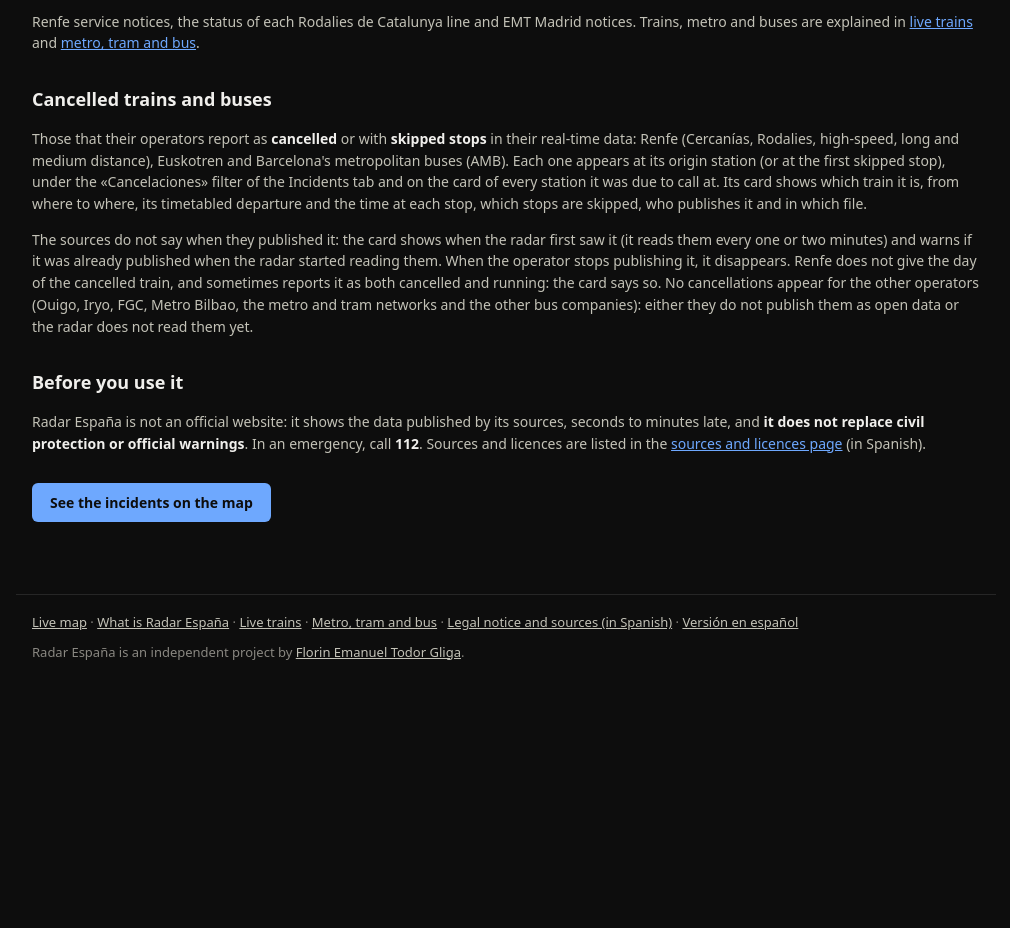
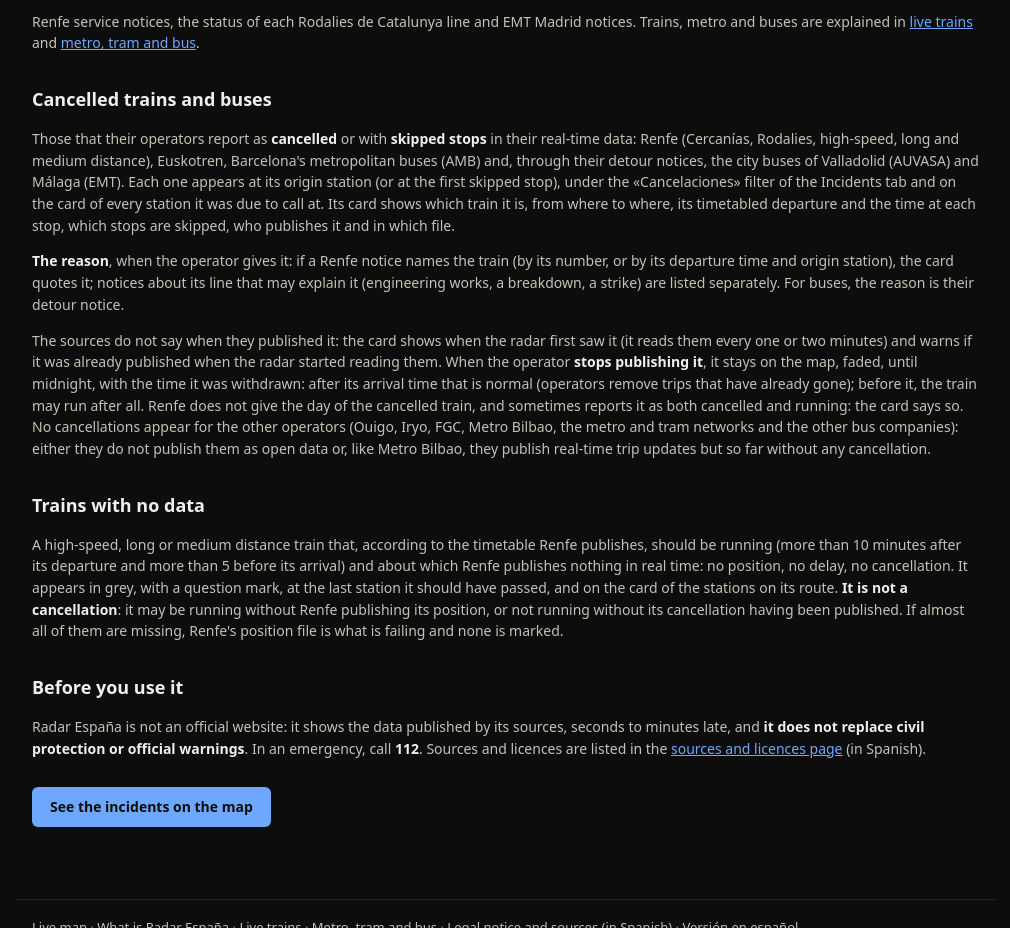
Before and after one commit to FlorinTodor/radar-es, a website: page public/en/incidents-and-emergencies.html in a window 1280 px wide. Shown: the part 1989-2917 px from the top of the page, without its empty margins (134-1144 px from the left). Before the commit the page ends 2693 px from the top, so only its background shows below. Drawn offline with Linux system fonts and the light colour scheme; no server answers.

Commit message:
Textos: el motivo, las cancelaciones retiradas, los trenes sin datos y los avisos de AUVASA y EMT Málaga en las páginas, el aviso legal y el README

```diff
--- a/public/en/incidents-and-emergencies.html
+++ b/public/en/incidents-and-emergencies.html
@@ -138,17 +138,32 @@
 
     <h2 id="cancellations">Cancelled trains and buses</h2>
     <p>Those that their operators report as <strong>cancelled</strong> or with <strong>skipped stops</strong> in their
-      real-time data: Renfe (Cercanías, Rodalies, high-speed, long and medium distance), Euskotren and Barcelona's
-      metropolitan buses (AMB). Each one appears at its origin station (or at the first skipped stop), under the
-      «Cancelaciones» filter of the Incidents tab and on the card of every station it was due to call at. Its card shows
-      which train it is, from where to where, its timetabled departure and the time at each stop, which stops are skipped,
-      who publishes it and in which file.</p>
+      real-time data: Renfe (Cercanías, Rodalies, high-speed, long and medium distance), Euskotren, Barcelona's
+      metropolitan buses (AMB) and, through their detour notices, the city buses of Valladolid (AUVASA) and Málaga (EMT).
+      Each one appears at its origin station (or at the first skipped stop), under the «Cancelaciones» filter of the
+      Incidents tab and on the card of every station it was due to call at. Its card shows which train it is, from where
+      to where, its timetabled departure and the time at each stop, which stops are skipped, who publishes it and in which
+      file.</p>
+    <p><strong>The reason</strong>, when the operator gives it: if a Renfe notice names the train (by its number, or by
+      its departure time and origin station), the card quotes it; notices about its line that may explain it (engineering
+      works, a breakdown, a strike) are listed separately. For buses, the reason is their detour notice.</p>
     <p>The sources do not say when they published it: the card shows when the radar first saw it (it reads them every
       one or two minutes) and warns if it was already published when the radar started reading them. When the operator
-      stops publishing it, it disappears. Renfe does not give the day of the cancelled train, and sometimes reports it as
-      both cancelled and running: the card says so. No cancellations appear for the other operators (Ouigo, Iryo, FGC,
-      Metro Bilbao, the metro and tram networks and the other bus companies): either they do not publish them as open
-      data or the radar does not read them yet.</p>
+      <strong>stops publishing it</strong>, it stays on the map, faded, until midnight, with the time it was withdrawn:
+      after its arrival time that is normal (operators remove trips that have already gone); before it, the train may run
+      after all. Renfe does not give the day of the cancelled train, and sometimes reports it as both cancelled and
+      running: the card says so. No cancellations appear for the other operators (Ouigo, Iryo, FGC, Metro Bilbao, the
+      metro and tram networks and the other bus companies): either they do not publish them as open data or, like Metro
+      Bilbao, they publish real-time trip updates but so far without any cancellation.</p>
+
+    <h2 id="no-data">Trains with no data</h2>
+    <p>A high-speed, long or medium distance train that, according to the timetable Renfe publishes, should be running
+      (more than 10 minutes after its departure and more than 5 before its arrival) and about which Renfe publishes
+      nothing in real time: no position, no delay, no cancellation. It appears in grey, with a question mark, at the last
+      station it should have passed, and on the card of the stations on its route. <strong>It is not a
+      cancellation</strong>: it may be running without Renfe publishing its position, or not running without its
+      cancellation having been published. If almost all of them are missing, Renfe's position file is what is failing and
+      none is marked.</p>
 
     <h2>Before you use it</h2>
     <p>Radar España is not an official website: it shows the data published by its sources, seconds to minutes late,
```
Also changed, not shown: public/en/live-trains.html (+1 -1 lines), public/incidencias-y-emergencias.html (+24 -10 lines), public/legal.html (+3 -3 lines), public/trenes-en-tiempo-real.html (+1 -1 lines), README.md.
